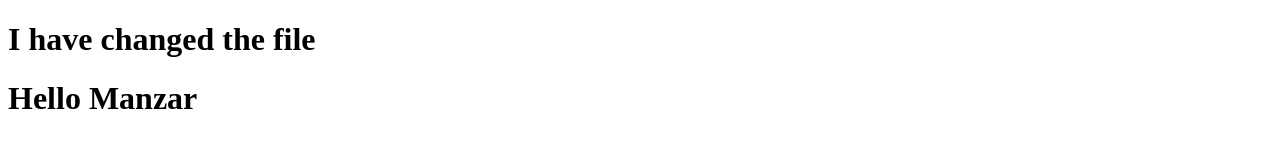
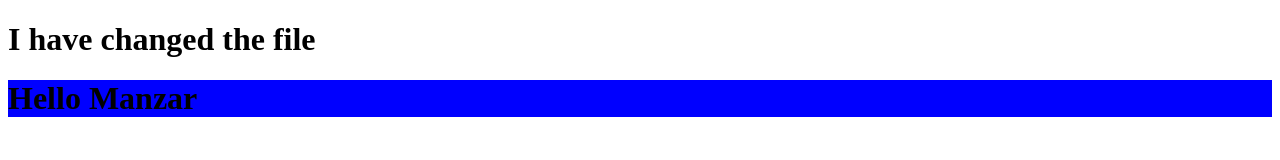
Before and after one commit to SManzarAbbas01/EnterPriseApplicationDevelopment, a plain HTML site: page index.html in a window 1280 px wide. Drawn offline with Linux system fonts and the light colour scheme.

Commit message:
Update index.html

```diff
--- a/index.html
+++ b/index.html
@@ -7,7 +7,7 @@
 </head>
 <body>
     <h1> I have changed the file </h1>
-    <h1>Hello Manzar</h1>
+    <h1  style="background-color: blue;">Hello Manzar</h1>
 
 </body>
 </html>
```
